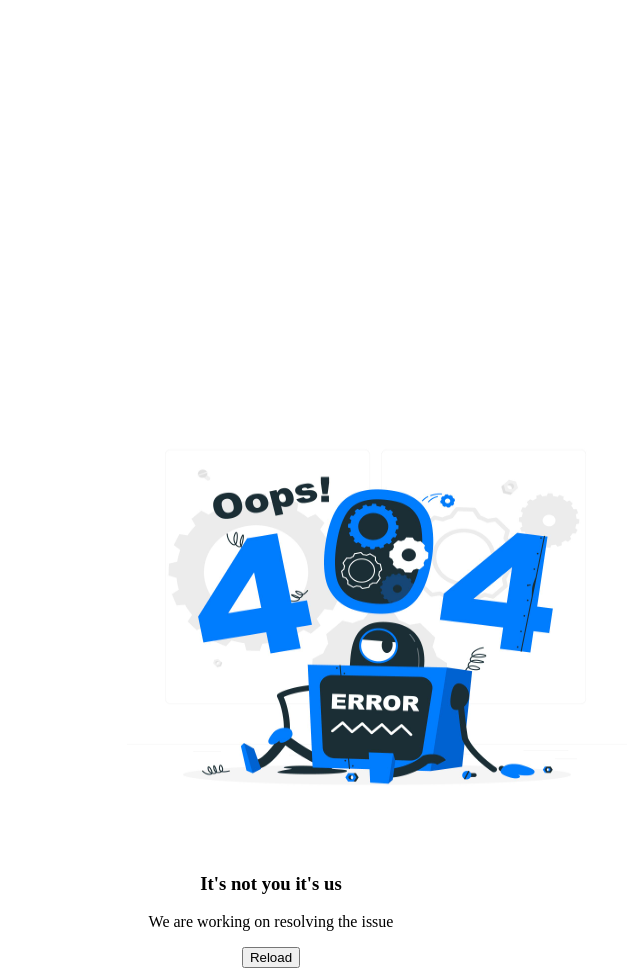
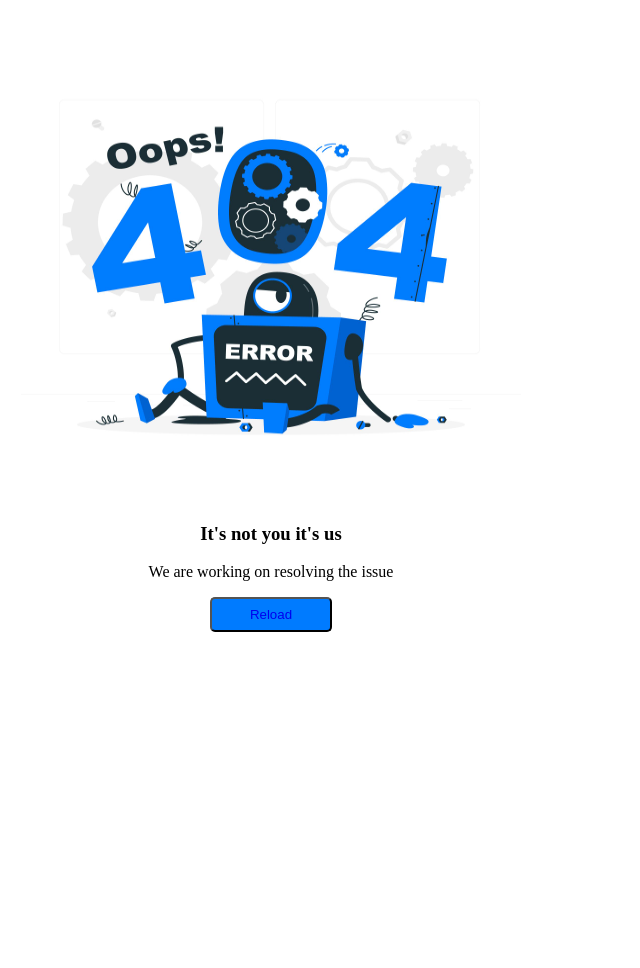
Before and after one commit to amansharma238/externship-at-able, a Django app: template templates/error.html in a window 1280 px wide; the page is wider, and only the part inside the window is pictured. Shown: the part 55-1023 px from the top of that part, without its empty margins (457-1097 px from the left). After the commit the page ends 687 px from the top of that part, so only its background shows below. Run offline with Django 4.2, Linux system fonts and the light colour scheme; the template is opened without the code that fills it, so the values that code supplies are empty.

Commit message:
Change css

```diff
--- a/api/views.py
+++ b/api/views.py
@@ -46,7 +46,7 @@ def user_detail(request, email):
 def lead_list(request):
     if request.method == "GET":
         paginator = PageNumberPagination()
-        paginator.page_size = 2
+        paginator.page_size = 10
         filterset = LeadFilter(request.GET, queryset=Lead.objects.all())
         if not filterset.is_valid():
             raise translate_validation(filterset.errors)
--- a/server/settings.py
+++ b/server/settings.py
@@ -24,13 +24,14 @@ BASE_DIR = Path(__file__).resolve().parent.parent
 SECRET_KEY = os.environ.get("SECRET_KEY")
 
 # SECURITY WARNING: don't run with debug turned on in production!
-DEBUG = True
+DEBUG = False
 
 ALLOWED_HOSTS = ["*"]
 
 # Application definition
 
 INSTALLED_APPS = [
+    "whitenoise.runserver_nostatic",
     "django.contrib.admin",
     "django.contrib.auth",
     "django.contrib.contenttypes",
@@ -58,6 +59,7 @@ REST_FRAMEWORK = {
 
 MIDDLEWARE = [
     "django.middleware.security.SecurityMiddleware",
+    "whitenoise.middleware.WhiteNoiseMiddleware",
     "django.contrib.sessions.middleware.SessionMiddleware",
     "django.middleware.common.CommonMiddleware",
     "django.middleware.csrf.CsrfViewMiddleware",
--- a/templates/error.html
+++ b/templates/error.html
@@ -7,15 +7,18 @@
         height: 100%;
     }
 
-    .center {
+    a {
+        text-decoration: none;
+    }
+
+    .error-center {
         margin: auto;
         position: relative;
         text-align: center;
-        top: 50%;
-        width: 20%;
+        top: 50px;
     }
 
-    button>#submit {
+    #error {
         display: flex;
         flex-direction: row;
         justify-content: center;
@@ -23,20 +26,18 @@
         padding: 8px 16px;
 
         position: absolute;
-        width: 122px;
-        height: 44px;
+        height: 35px;
         left: 45.76%;
         right: 45.76%;
-        top: calc(50% - 44px/2 + 288px);
 
-        background-color: #007BFF;
+        background: #007BFF;
         border-radius: 5px;
     }
 </style>
-<div class="center">
+<div class="error-center">
     <img src="{% static '/images/error.jpg' %}" alt="error" width="500" height="450">
     <h3>It's not you it's us</h3>
     <p>We are working on resolving the issue</p>
-    <button type="submit" id="submit">Reload</button>
+    <button type="submit" id="error"><a href="{% url 'home' %}">Reload</a></button>
 </div>
 {% endblock %}
```
